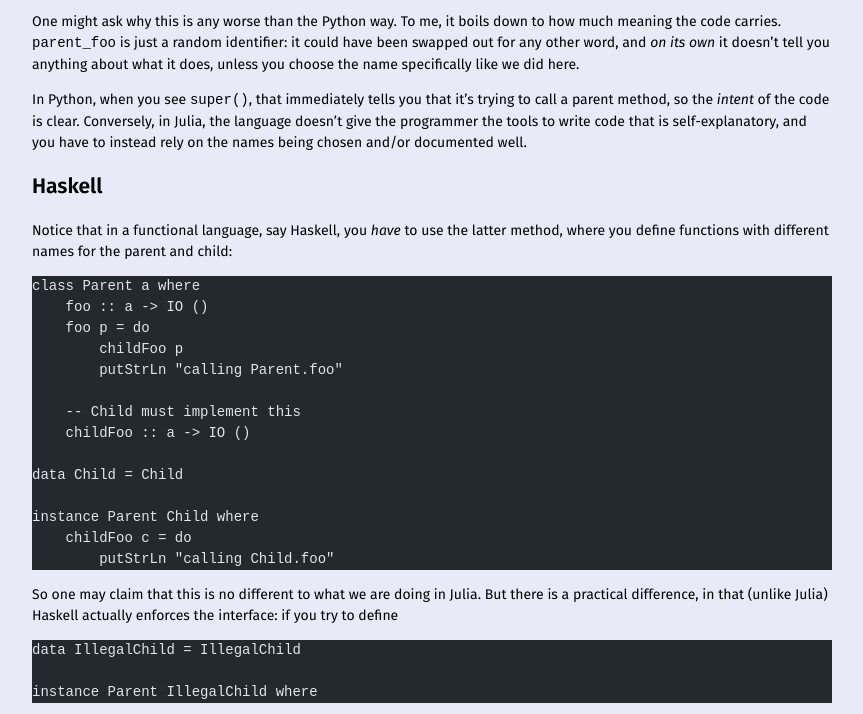
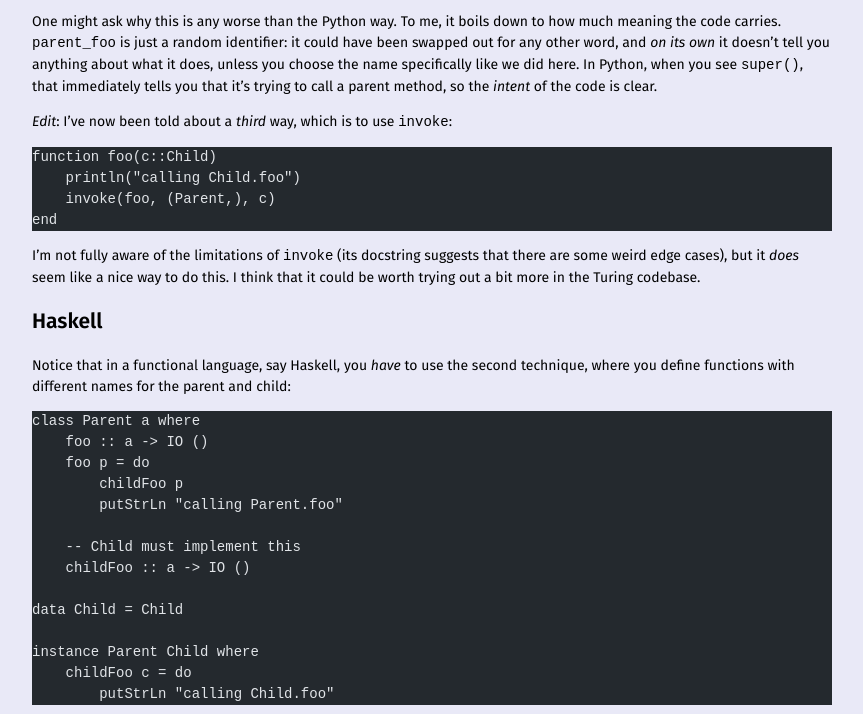
Before and after one commit to penelopeysm/penelopeysm.github.io, an Astro site: page /posts/2025-01-23-multiple-dispatch in a window 1280 px wide. Shown: the part 1728-2442 px from the top of the page, without its empty margins (208-1071 px from the left). Built offline with nearby package versions, Linux system fonts and the light colour scheme; Astro itself is replaced by a stand-in of ours; some packages are replaced by stand-ins of ours; code samples lack their colours.

Commit message:
`invoke`

````diff
--- a/src/content/posts/2025-01-23-multiple-dispatch/index.md
+++ b/src/content/posts/2025-01-23-multiple-dispatch/index.md
@@ -100,13 +100,23 @@
 One might ask why this is any worse than the Python way.
 To me, it boils down to how much meaning the code carries.
 `parent_foo` is just a random identifier: it could have been swapped out for any other word, and _on its own_ it doesn't tell you anything about what it does, unless you choose the name specifically like we did here.
+In Python, when you see `super()`, that immediately tells you that it's trying to call a parent method, so the _intent_ of the code is clear.
 
-In Python, when you see `super()`, that immediately tells you that it's trying to call a parent method, so the _intent_ of the code is clear.
-Conversely, in Julia, the language doesn't give the programmer the tools to write code that is self-explanatory, and you have to instead rely on the names being chosen and/or documented well.
+_Edit_: I've now been told about a _third_ way, which is to use `invoke`:
+
+```julia
+function foo(c::Child)
+    println("calling Child.foo")
+    invoke(foo, (Parent,), c)
+end
+```
+
+I'm not fully aware of the limitations of `invoke` (its docstring suggests that there are some weird edge cases), but it _does_ seem like a nice way to do this.
+I think that it could be worth trying out a bit more in the Turing codebase.
 
 ## Haskell
 
-Notice that in a functional language, say Haskell, you _have_ to use the latter method, where you define functions with different names for the parent and child:
+Notice that in a functional language, say Haskell, you _have_ to use the second technique, where you define functions with different names for the parent and child:
 
 ```haskell
 class Parent a where
@@ -125,7 +135,6 @@
         putStrLn "calling Child.foo"
 ```
 
-So one may claim that this is no different to what we are doing in Julia.
 But there is a practical difference, in that (unlike Julia) Haskell actually enforces the interface: if you try to define
 
 ```haskell
@@ -151,4 +160,4 @@
 ```
 
 which will then throw a runtime error if `foo(IllegalChild())` is called.
-The only real way to enforce this interface is to explicitly add a test for it, which is obviously doable, but again leads to my point that Julia does not tend to give you the tools to write good code.
+The only real way to enforce this interface is to explicitly add a test for it, which is obviously doable, but it does mean that it's not enforced by the language itself, and is thus reliant on the programmer to 'do the right thing'.
````
